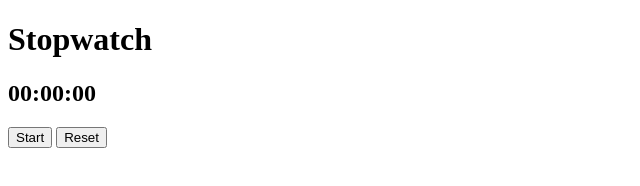
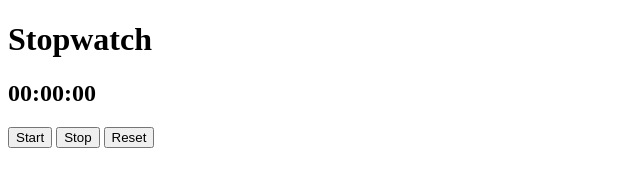
Before and after one commit to anuanurag2410/Stopwatch, a plain HTML site: page stopwatch.html in a window 1280 px wide. Shown: the whole page, without its empty margins (0-640 px from the left). Drawn offline with Linux system fonts and the light colour scheme.

Commit message:
stop feature added in html

```diff
--- a/stopwatch.html
+++ b/stopwatch.html
@@ -11,6 +11,7 @@
         <h1>Stopwatch</h1>
         <h2 id="display">00:00:00</h2>
         <button id="startStop" class="btn btn-primary">Start</button>
+        <button id="stop" class="btn btn-danger">Stop</button>
         <button id="reset" class="btn btn-secondary">Reset</button>
     </div>
     <script src="app.js"></script>
```
